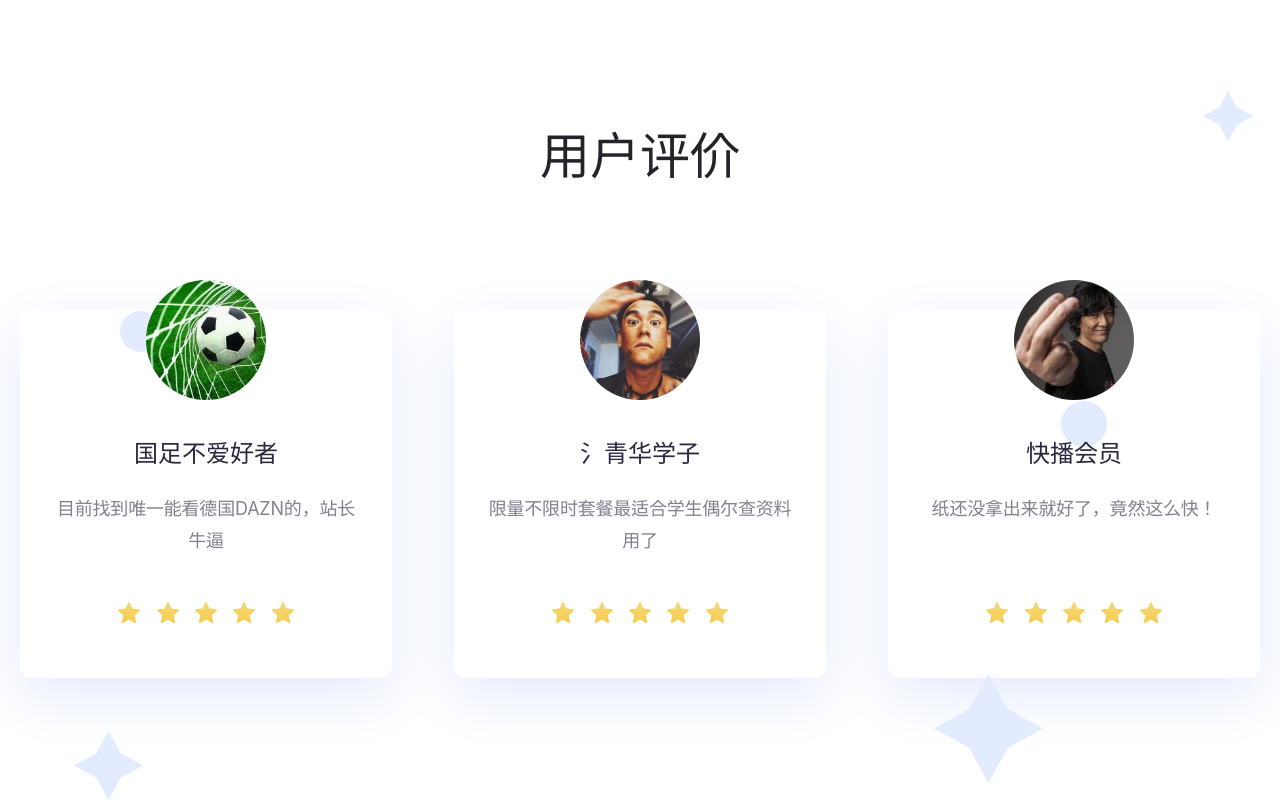
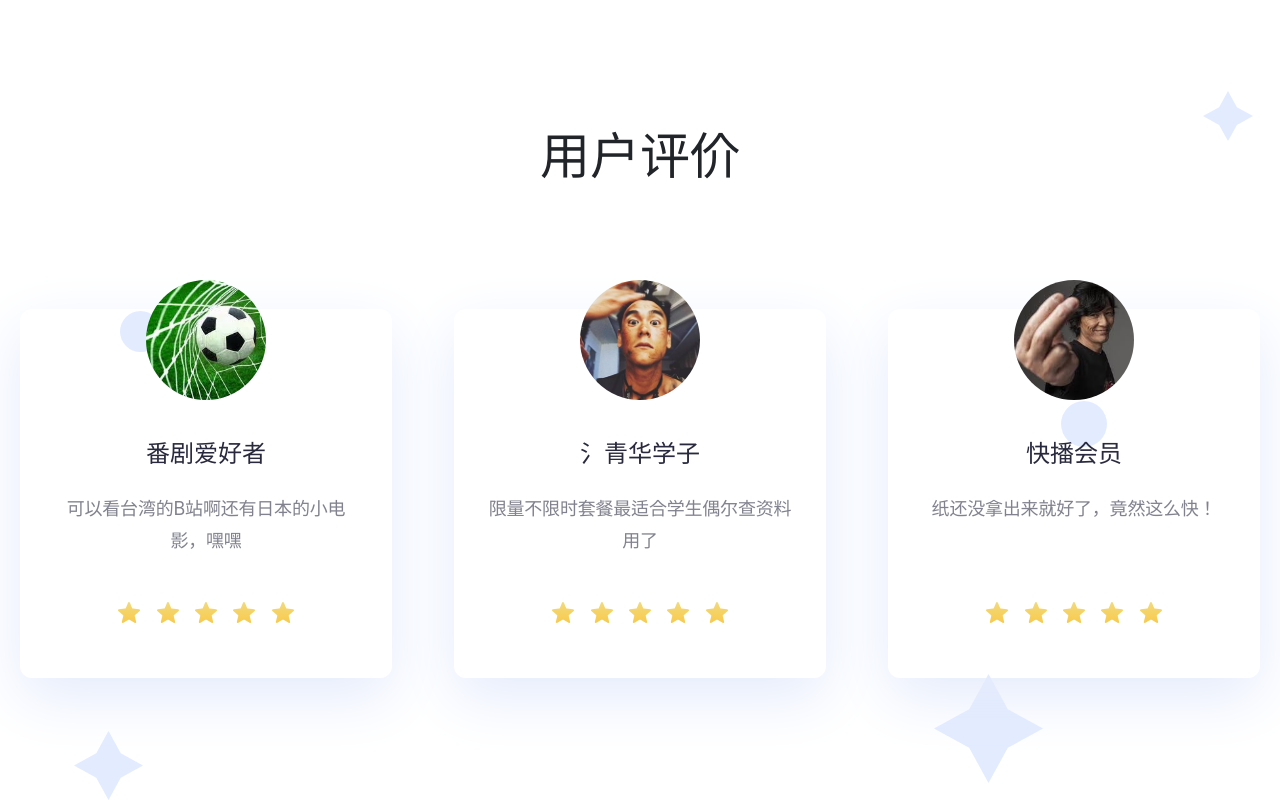
Before and after one commit to xtlspace/www, a plain HTML site: page index.html in a window 1280 px wide. Shown: the part 1557-2357 px from the top of the page. Drawn offline with Linux system fonts and the light colour scheme.

Commit message:
Update index.html

```diff
--- a/index.html
+++ b/index.html
@@ -198,10 +198,10 @@
                         <img src="images/1.jpeg">
                     </div>
                     <div class="container3line1">
-                        国足不爱好者
+                        番剧爱好者
                     </div>
                     <div class="container3line2">
-                        目前找到唯一能看德国DAZN的，站长牛逼
+                        可以看台湾的B站啊还有日本的小电影，嘿嘿
                     </div>
                     <div class="container3line3">
                         <img src="images/start.svg"> <img src="images/start.svg"> <img src="images/start.svg"> <img src="images/start.svg"> <img src="images/start.svg">
```
